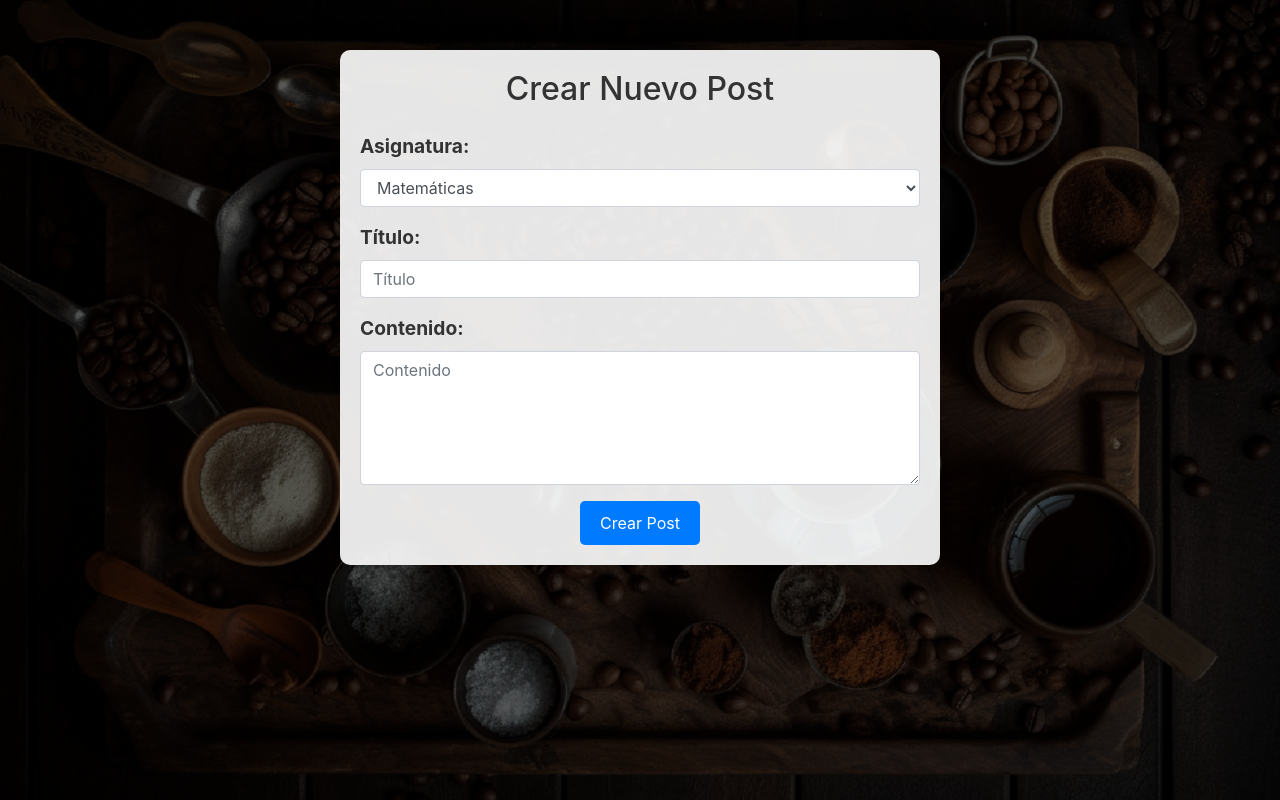
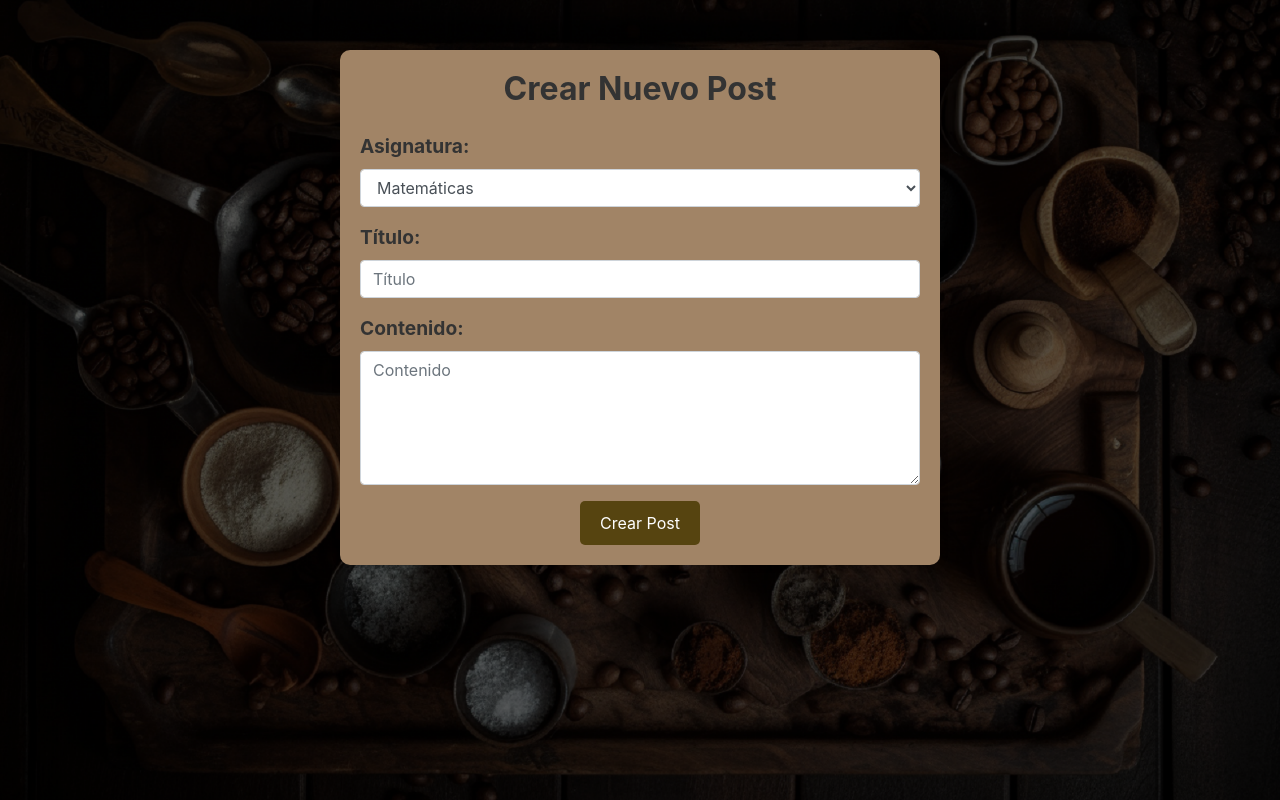
Before and after one commit to maxiramosl/Scrumccino, a Django app: page /crearPost/ in a window 1280 px wide. Run offline with Django 4.2, Linux system fonts and the light colour scheme; data comes from the database, SQL or seed files in the repository; some libraries are stand-ins or nearby versions.

Commit message:
Update crearPost.html

```diff
--- a/pivote/templates/pivote/crearPost.html
+++ b/pivote/templates/pivote/crearPost.html
@@ -14,7 +14,7 @@
             color: #333;
         }
         .form-container {
-            background-color: rgba(255, 255, 255, 0.9);
+            background-color: #a18466;
             padding: 20px;
             border-radius: 10px;
             box-shadow: 0 0 10px rgba(0, 0, 0, 0.1);
@@ -26,7 +26,7 @@
             font-weight: bold;
         }
         .btn-custom {
-            background-color: #007bff;
+            background-color: #564410;
             color: white;
             border: none;
             padding: 10px 20px;
@@ -41,7 +41,7 @@
 </head>
 <body>
     <div class="form-container">
-        <h2 class="text-center mb-4">Crear Nuevo Post</h2>
+        <h2 class="text-center mb-4" style="font-weight: bolder;">Crear Nuevo Post</h2>
         <form action="{% url 'crearPost' %}" method="post">
             {% csrf_token %}
             <div class="form-group">
```
